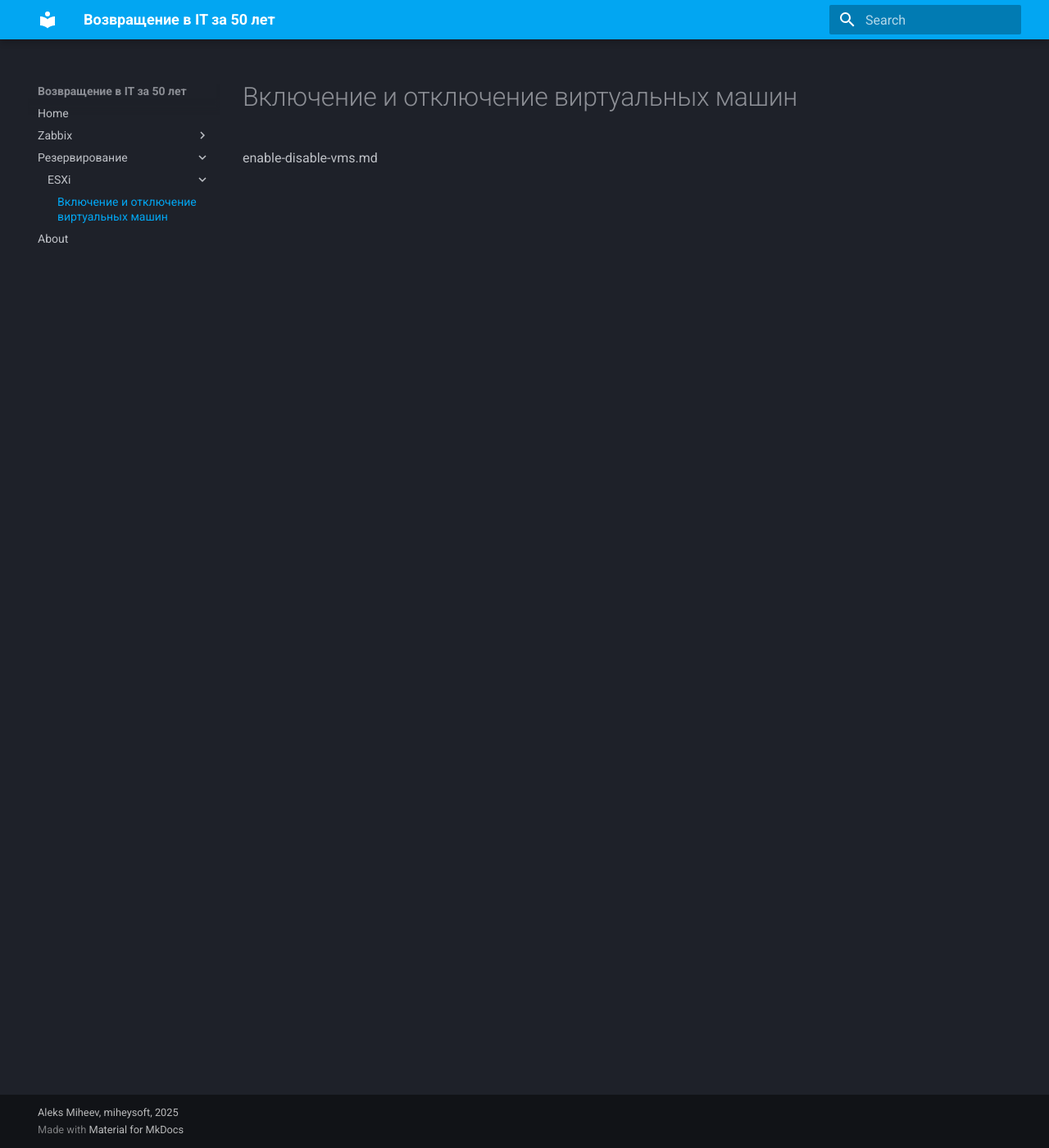
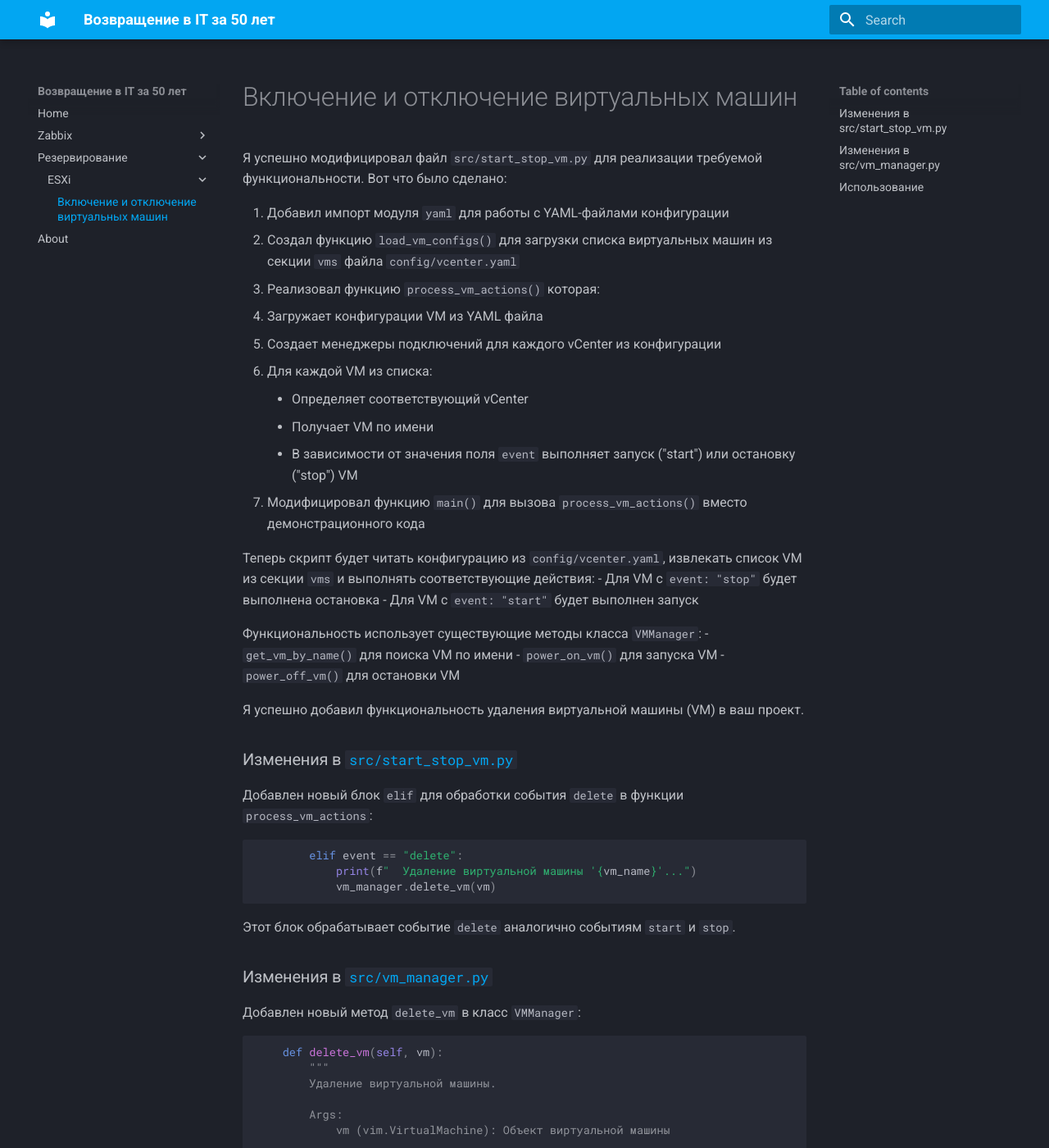
Before and after one commit to miheysoft/it-in-50, an MkDocs documentation site: the page built from docs/backup/esxi/enable-disable-vms.md, in a window 1280 px wide and 1400 px high. Shown: the whole window at 82% size. Built offline with MkDocs 1.6.1 and Material for MkDocs 9.7.7, drawn with Linux system fonts in a browser that asks for light colours; some of the changed text lies outside the part shown.

Commit message:
добавил

````diff
--- a/docs/backup/esxi/enable-disable-vms.md
+++ b/docs/backup/esxi/enable-disable-vms.md
@@ -1 +1,85 @@
-enable-disable-vms.md
+Я успешно модифицировал файл `src/start_stop_vm.py` для реализации требуемой функциональности. Вот что было сделано:
+
+1. Добавил импорт модуля `yaml` для работы с YAML-файлами конфигурации
+2. Создал функцию `load_vm_configs()` для загрузки списка виртуальных машин из секции `vms` файла `config/vcenter.yaml`
+3. Реализовал функцию `process_vm_actions()` которая:
+   - Загружает конфигурации VM из YAML файла
+   - Создает менеджеры подключений для каждого vCenter из конфигурации
+   - Для каждой VM из списка:
+     - Определяет соответствующий vCenter
+     - Получает VM по имени
+     - В зависимости от значения поля `event` выполняет запуск ("start") или остановку ("stop") VM
+4. Модифицировал функцию `main()` для вызова `process_vm_actions()` вместо демонстрационного кода
+
+Теперь скрипт будет читать конфигурацию из `config/vcenter.yaml`, извлекать список VM из секции `vms` и выполнять соответствующие действия:
+- Для VM с `event: "stop"` будет выполнена остановка
+- Для VM с `event: "start"` будет выполнен запуск
+
+Функциональность использует существующие методы класса `VMManager`:
+- `get_vm_by_name()` для поиска VM по имени
+- `power_on_vm()` для запуска VM
+- `power_off_vm()` для остановки VM
+
+Я успешно добавил функциональность удаления виртуальной машины (VM) в ваш проект.
+
+### Изменения в [`src/start_stop_vm.py`](file:///home/miheev/project/pyvmomi/src/start_stop_vm.py)
+
+Добавлен новый блок `elif` для обработки события `delete` в функции `process_vm_actions`:
+
+```python
+        elif event == "delete":
+            print(f"  Удаление виртуальной машины '{vm_name}'...")
+            vm_manager.delete_vm(vm)
+```
+
+Этот блок обрабатывает событие `delete` аналогично событиям `start` и `stop`.
+
+### Изменения в [`src/vm_manager.py`](file:///home/miheev/project/pyvmomi/src/vm_manager.py)
+
+Добавлен новый метод `delete_vm` в класс `VMManager`:
+
+```python
+    def delete_vm(self, vm):
+        """
+        Удаление виртуальной машины.
+
+        Args:
+            vm (vim.VirtualMachine): Объект виртуальной машины
+
+        Returns:
+            bool: Результат операции
+        """
+        try:
+            # Сначала нужно выключить VM, если она включена
+            if vm.runtime.powerState == vim.VirtualMachinePowerState.poweredOn:
+                print(f"  Выключение ВМ {vm.name} перед удалением...")
+                power_off_task = vm.PowerOff()
+                self._wait_for_task(power_off_task)
+                print(f"  ВМ {vm.name} выключена")
+
+            # Удаление VM
+            print(f"  Удаление ВМ {vm.name}...")
+            delete_task = vm.Destroy()
+            self._wait_for_task(delete_task)
+            print(f"  ВМ {vm.name} успешно удалена")
+            return True
+
+        except Exception as e:
+            print(f"Ошибка удаления ВМ {vm.name}: {str(e)}")
+            return False
+```
+
+Этот метод сначала выключает VM, если она включена, а затем удаляет её с помощью API vSphere.
+
+### Использование
+
+Теперь вы можете использовать действие `delete` в вашем конфигурационном файле `config/vcenter.yaml` следующим образом:
+
+```yaml
+vms:
+  - name: "MyVM"
+    vcenter: "vcenter1"
+    event: "delete"
+```
+
+Когда скрипт [`src/start_stop_vm.py`](file:///home/miheev/project/pyvmomi/src/start_stop_vm.py) будет запущен, он обработает это событие и удалит указанную виртуальную машину.
````
